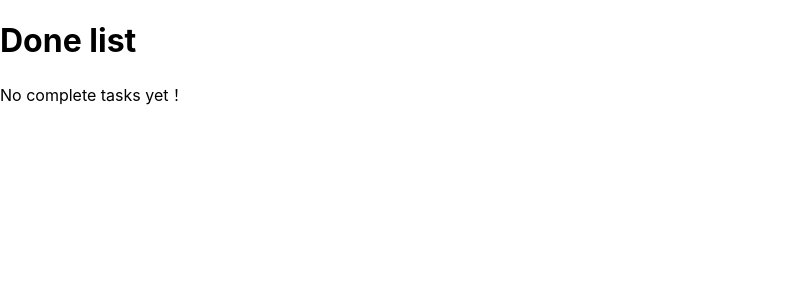
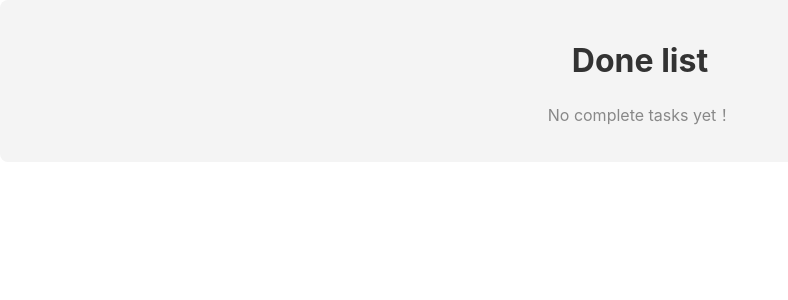
Before and after one commit to Johnny-Zhong908/day11_JohnnyZhong, a React (Create React App) app: page /done in a window 1280 px wide. Shown: the top 300 px of the page, without its empty margins (0-788 px from the left). Built offline with nearby package versions, Linux system fonts and the light colour scheme.

Commit message:
feat:add DoneList page.CSS

```diff
--- a/src/components/Todo.css
+++ b/src/components/Todo.css
@@ -43,3 +43,22 @@
     font-weight: bold;
     cursor: pointer;
 }
+.done-list {
+    padding: 20px;
+    background-color: #f4f4f4;
+    border-radius: 8px;
+}
+
+.done-list h1 {
+    text-align: center;
+    color: #333;
+}
+
+.done-list p {
+    text-align: center;
+    color: #888;
+}
+
+.done-list .todo-item {
+    margin: 10px 0;
+}
```
